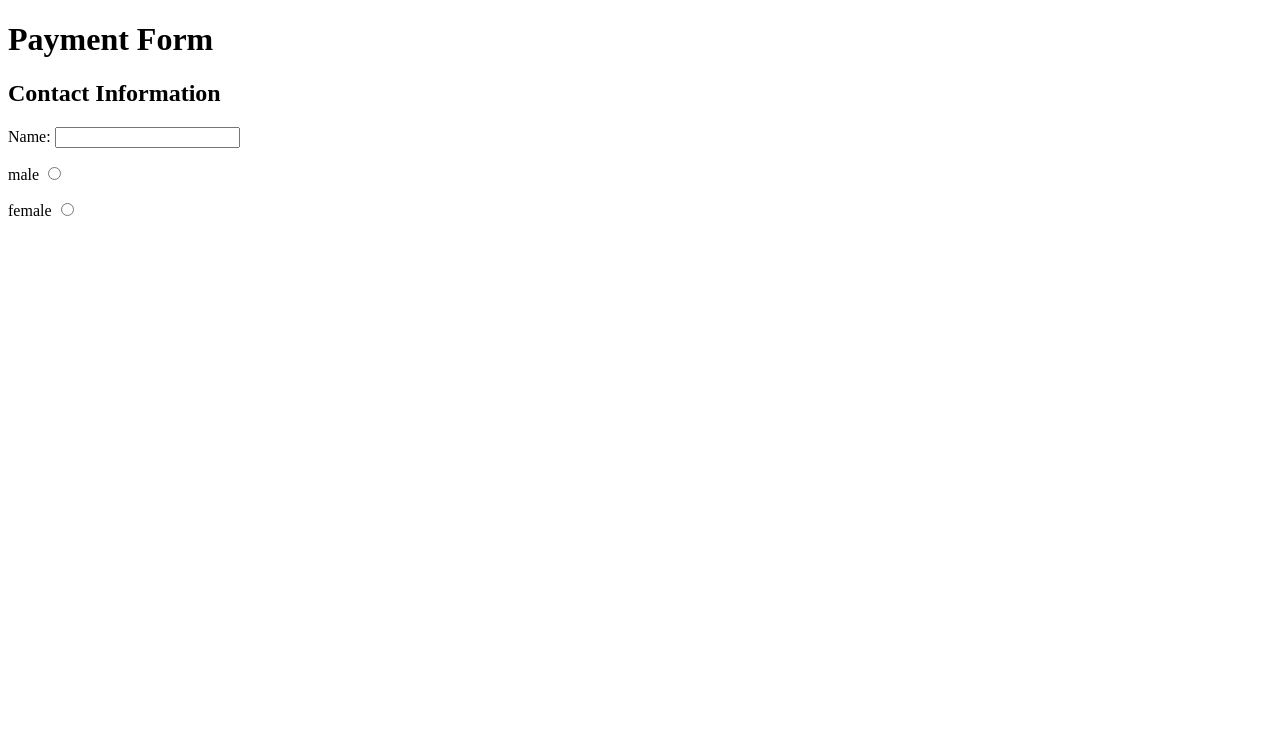
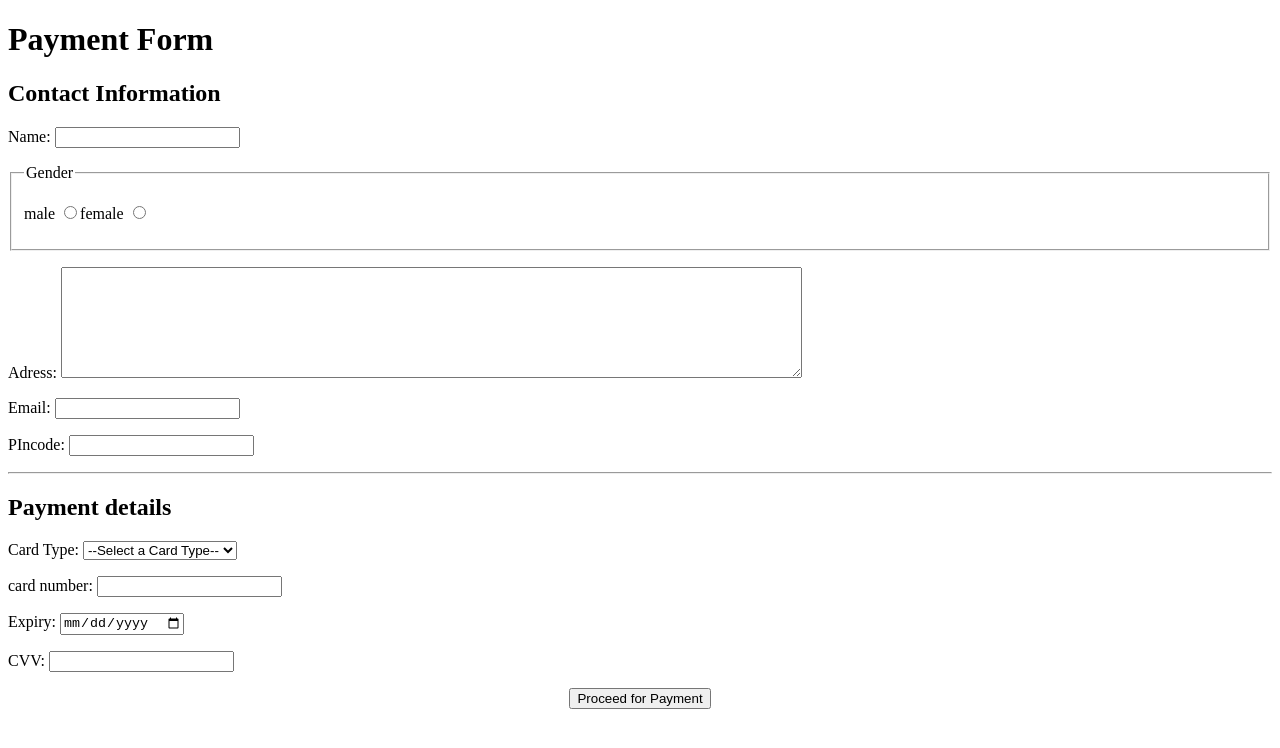
Before and after one commit to Siddardha-CH/html-example-project, a plain HTML site: page payment_form.html in a window 1280 px wide. Drawn offline with Linux system fonts and the light colour scheme.

Commit message:
Update payment_form.html
created a form for payment

```diff
--- a/payment_form.html
+++ b/payment_form.html
@@ -9,9 +9,36 @@
     <form action="">
         <h1>Payment Form</h1>
         <h2>Contact Information</h2>
-        <p>Name: <input type="text" name="name"></p>
-        <p>male <input type="radio" name="gender" id=""></p>
-        <p>female <input type="radio" name="gender" id=""></p>
+        <p>Name: <input type="text" name="name" required></p>
+        <fieldset>
+            <legend>Gender</legend>
+        <p>male <input type="radio" name="gender" id="">female <input type="radio" name="gender" id=""></p>
+        </fieldset>
+        <p>Adress: <textarea name="adress" id="adress" cols="90" rows="7"></textarea></p>
+        <p>Email: <input type="email" name="email" id="email"></p>
+        <p>PIncode: <input type="number" name="pincode" id="pincode"></p>
+        <hr>
+        <h2>Payment details</h2>
+        <p>Card Type:
+            <select name="Card_type" id="Card_type">
+                <option value="">--Select a Card Type--</option>
+                <option value="visa">visa</option>
+                <option value="rupay">rupay</option>
+                <option value="mastercard">mastercard</option>
+            </select>
+        </p>
+        <p>card number:
+            <input type="number" name="number" id="number">
+        </p>
+        <p>Expiry:
+            <input type="date" name="Expiryexpiry" id="Expiry">
+        </p>
+        <p>CVV:
+            <input type="password" name="password" id="password">
+        </p>
+        <center>
+        <input type="submit" value="Proceed for Payment">
+    </center>
 
 
 
```
